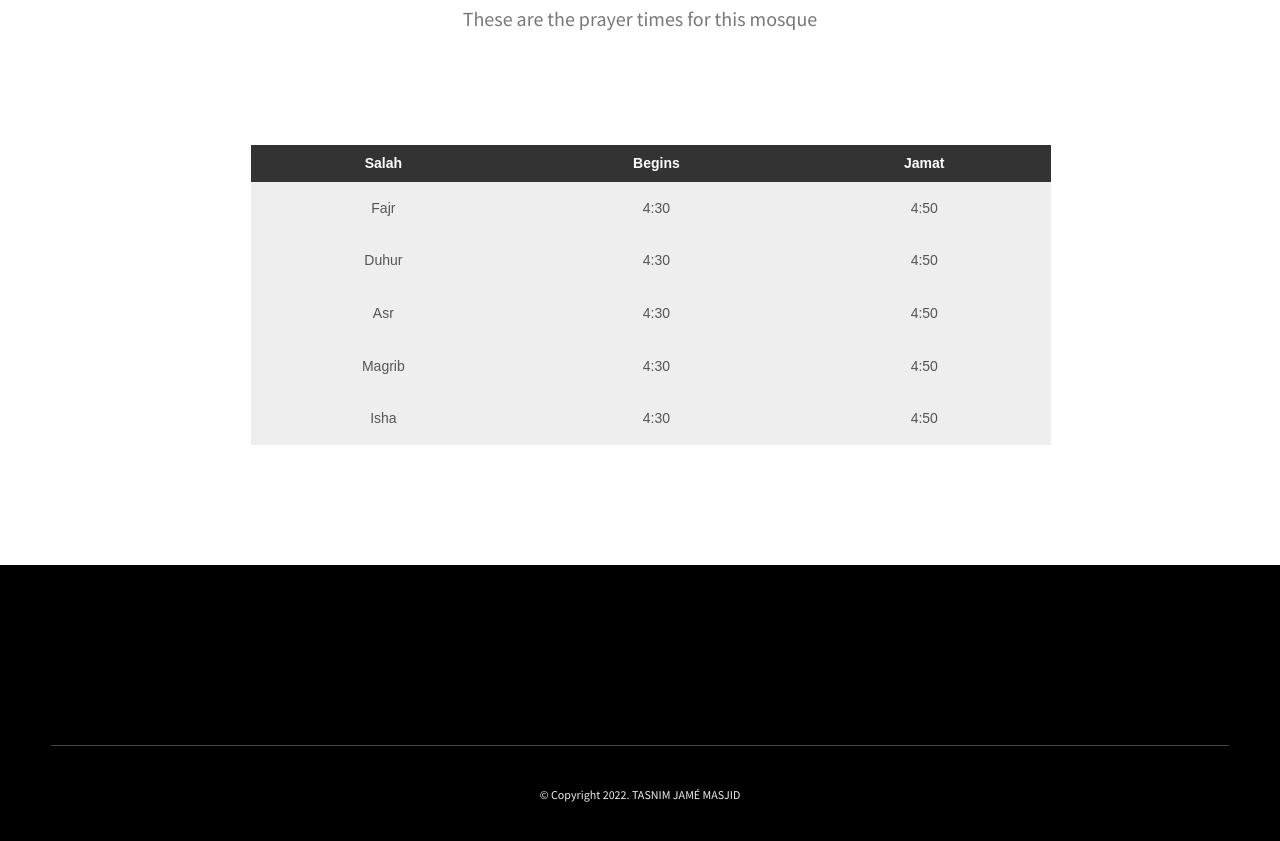
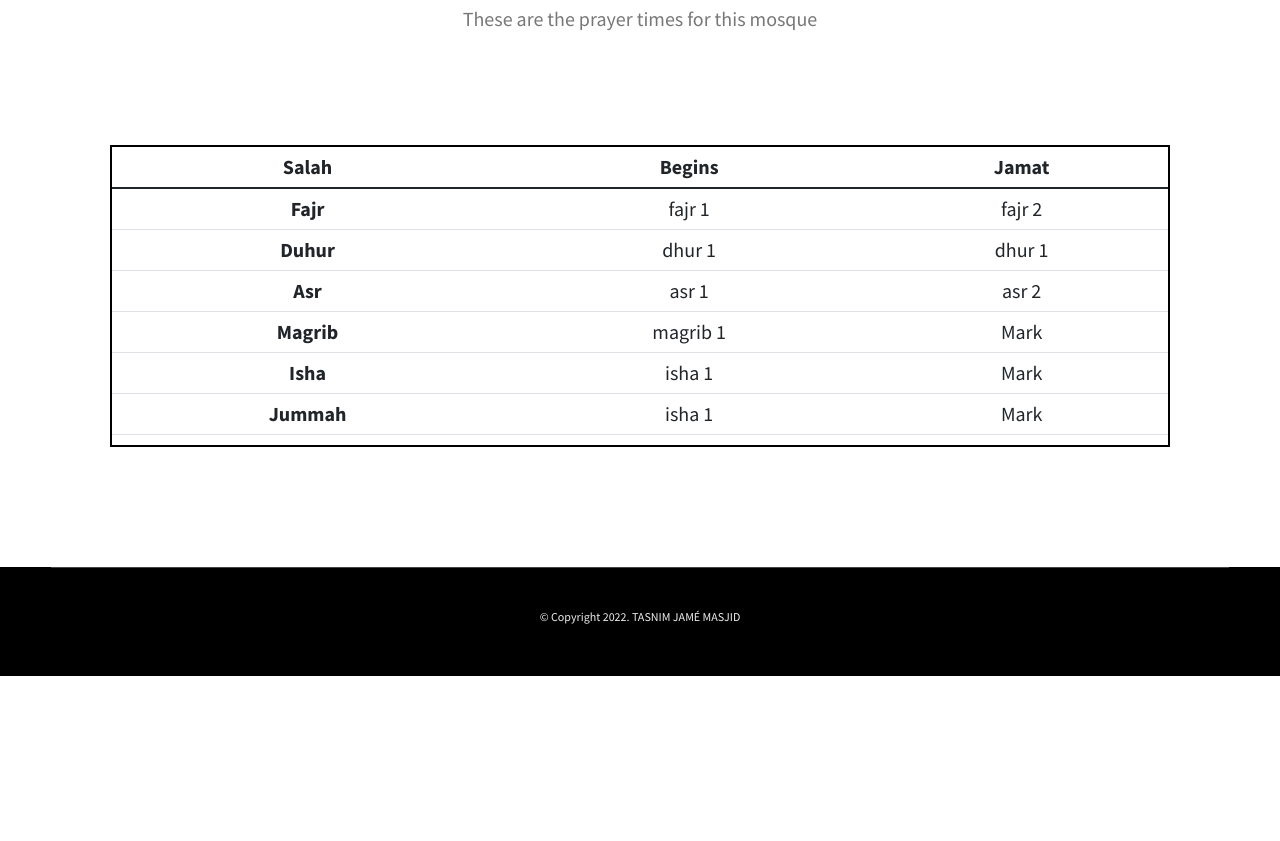
Before and after one commit to Jarifahmad/golds-mosque, a website: page index.html in a window 1280 px wide. Shown: the part 1605-2446 px from the top of the page. After the commit the page ends 2281 px from the top, so only its background shows below. Drawn offline with nearby package versions, Linux system fonts and the light colour scheme.

Commit message:
added bootstrap table and made it responsive...ish

```diff
--- a/css/style.css
+++ b/css/style.css
@@ -43,8 +43,10 @@ body {
   font-family: 'Source Sans Pro', sans-serif; }
 
 .carousel-images{
-  position: relative;
-  height: 937px;
+  object-fit: cover;
+  object-position: center;
+  height: 90vh;
+  overflow: hidden;
 }
   .home{
     background-image: url("images\main-background.jpg");
@@ -56,76 +58,6 @@ a {
 
 li {
   list-style: none; }
-
-  table{
-    position: relative;
-    left: 200px;
-    font-family: sans-serif;
-    border-collapse: collapse;
-    width: 800px;
-    height: 300px;
-    text-align: center;
-    font-size: 200px;
-    }
-
-    th{
-    background-color: #333;
-    color: #fff;
-    }
-
-    th, td{
-    padding: .8rem;
-    font-size: 1.4rem;
-    }
-
-    tbody{
-    background-color: #eee;
-    color: #555;
-    }
-
-
-    @media screen and (max-width: 600px){
-    thead{
-      display: none;
-    }
-
-    table{
-      position: relative;
-      width: auto;
-      padding: 100px;
-    }
-
-    td{
-      display: block;
-    }
-
-    td:first-child{
-      background-color: #333;
-      color: #fff;
-      text-align: center;
-    }
-
-    td:nth-child(2)::before{
-      content: "Begins";
-    }
-
-    td:nth-child(3)::before{
-      content: "Jamat";
-    }
-
-
-    td{
-      text-align: right;
-    }
-
-    td::before{
-      float: left;
-      margin-right: 3rem;
-      font-weight: bold;
-    }
-    }
-
-
 
 
 input:focus,
--- a/index.html
+++ b/index.html
@@ -88,7 +88,7 @@
       for home background image because I'm lazy lol-->
     <div class="home">
       <!--Carousel-->
-      <div id="carouselExampleCaptions" class="carousel slide" data-bs-ride="carousel">
+      <div id="carouselExampleCaptions" class="carousel slide carousel-fade" data-bs-ride="carousel">
         <div class="carousel-indicators">
           <button type="button" data-bs-target="#carouselExampleCaptions" data-bs-slide-to="0" class="active" aria-current="true" aria-label="Slide 1"></button>
           <button type="button" data-bs-target="#carouselExampleCaptions" data-bs-slide-to="1" aria-label="Slide 2"></button>
@@ -103,14 +103,14 @@
             </div>
           </div>
           <div class="carousel-item">
-            <img src="images/main-background.jpg" class="d-block w-100 carousel-images" alt="...">
+            <img src="images\main-background.jpg" class="d-block w-100 carousel-images" alt="...">
             <div class="carousel-caption d-none d-md-block">
               <h5>Second slide label</h5>
               <p>Some representative placeholder content for the second slide.</p>
             </div>
           </div>
           <div class="carousel-item">
-            <img src="..." class="d-block w-100 carousel-images" alt="...">
+            <img src="images\3.jpeg" class="d-block w-100 carousel-images" alt="...">
             <div class="carousel-caption d-none d-md-block">
               <h5>Third slide label</h5>
               <p>Some representative placeholder content for the third slide.</p>
@@ -126,6 +126,11 @@
           <span class="visually-hidden">Next</span>
         </button>
       </div>
+        <div style="position: relative; bottom: 39px" class="home-hero__cta">
+          <a href="./#projects" class="btn btn--bg">prayer times</a> <!--This is the prayer times button in the home page-->
+        </div>
+      </div>
+      </div>
         <div class="home-hero__content">
 
             <h1 class="heading-primary"></h1>
@@ -135,14 +140,7 @@
 
               </p>
             </div>
-            <div class="home-hero__cta">
-              <a href="./#projects" class="btn btn--bg">prayer times</a>
-            </div>
-          </div>
 
-          <div class="home-hero__mouse-scroll-cont">
-            <div class="mouse"></div>
-          </div>
     </div>
     </section>
     <section id="about" class="about sec-pad">
@@ -177,63 +175,54 @@
 
         <div class="projects__content">
         <!--Prayer times section-->
-              <div>
-                <table>
+        <div style="position: relative; border: 2px solid black; text-align: center; width: 90%;
+    margin: 0 auto; font-size: 20px;">
+        <table class="table">
             <thead>
               <tr>
-                      <th>Salah</th>
-                      <th>Begins</th>
-                      <th>Jamat</th>
+                <th scope="col">Salah</th>
+                <th scope="col">Begins</th>
+                <th scope="col">Jamat</th>
               </tr>
             </thead>
             <tbody>
               <tr>
-                      <td>Fajr</td>
-                      <td>4:30</td> <!--Begins-->
-                      <td>4:50</td> <!--Jamat-->
+                <th scope="row">Fajr</th>
+                <td>fajr 1</td>
+                <td>fajr 2  </td>
               </tr>
-
               <tr>
-                      <td>Duhur</td>
-                      <td>4:30</td> <!--Begins-->
-                      <td>4:50</td> <!--Jamat-->
+                <th scope="row">Duhur</th>
+                <td>dhur 1</td>
+                <td>dhur 1</td>
               </tr>
-
               <tr>
-                      <td>Asr</td>
-                      <td>4:30</td> <!--Begins-->
-                      <td>4:50</td> <!--Jamat-->
+                <th scope="row">Asr</th>
+                <td>asr 1</td>
+                <td>asr 2</td>
               </tr>
-
               <tr>
-                      <td>Magrib</td>
-                      <td>4:30</td> <!--Begins-->
-                      <td>4:50</td> <!--Jamat-->
+                <th scope="row">Magrib</th>
+                <td>magrib 1</td>
+                <td>Mark</td>
               </tr>
-
               <tr>
-                      <td>Isha</td>
-                      <td>4:30</td> <!--Begins-->
-                      <td>4:50</td> <!--Jamat-->
+                <th scope="row">Isha</th>
+                <td>isha 1</td>
+                <td>Mark</td>
               </tr>
-
+              <tr>
+                <th scope="row">Jummah</th>
+                <td>isha 1</td>
+                <td>Mark</td>
+              </tr>
             </tbody>
           </table>
-              </div>
-            </div>
         </div>
       </div>
     </section>
     <footer class="main-footer">
       <div class="main-container">
-        <div class="main-footer__upper">
-          <div class="main-footer__row main-footer__row-2">
-            <h4 class="heading heading-sm text-lt"></h4>
-            <p class="main-footer__short-desc">
-
-            </p>
-          </div>
-        </div>
 
         <div class="main-footer__lower">
             <p class="bottom-title">
```
Also changed, not shown: images/2.jpeg (added), images/3.jpeg (added). Lines whose indentation alone changed are shown as unchanged.
